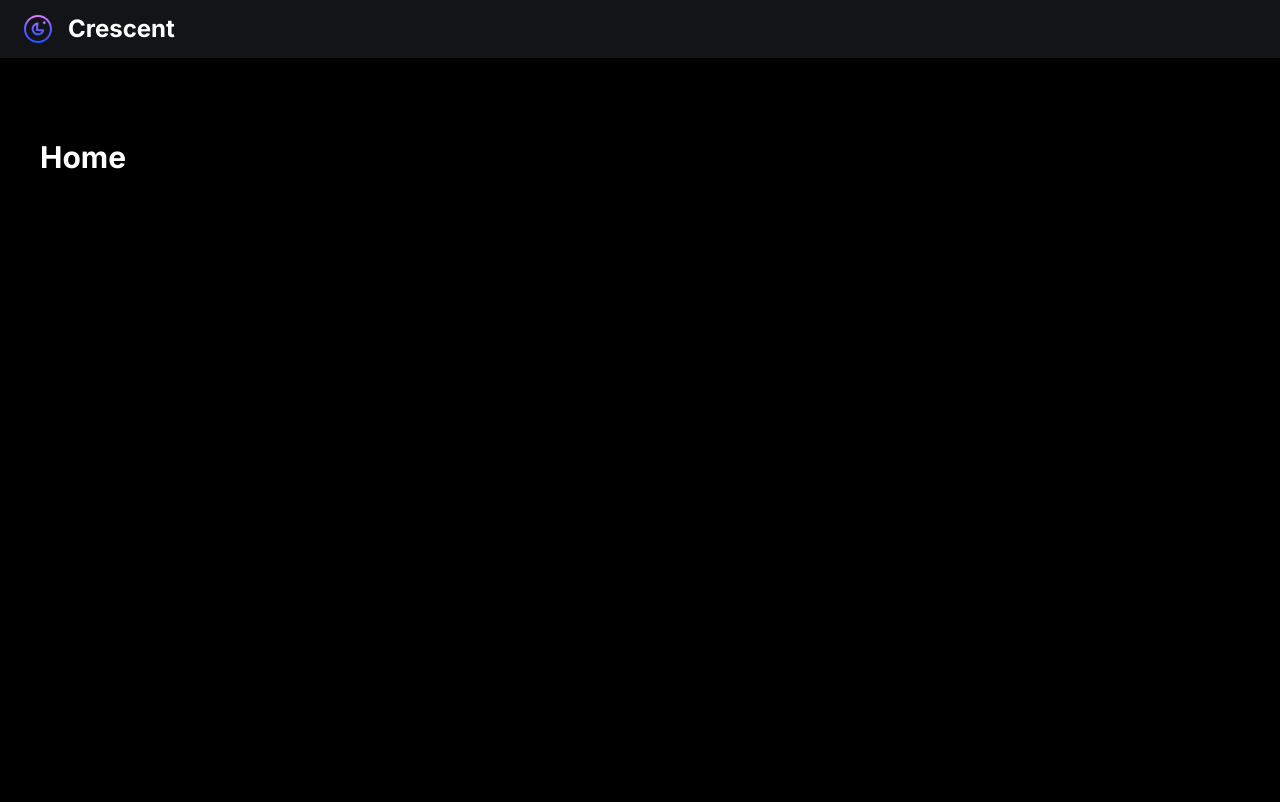
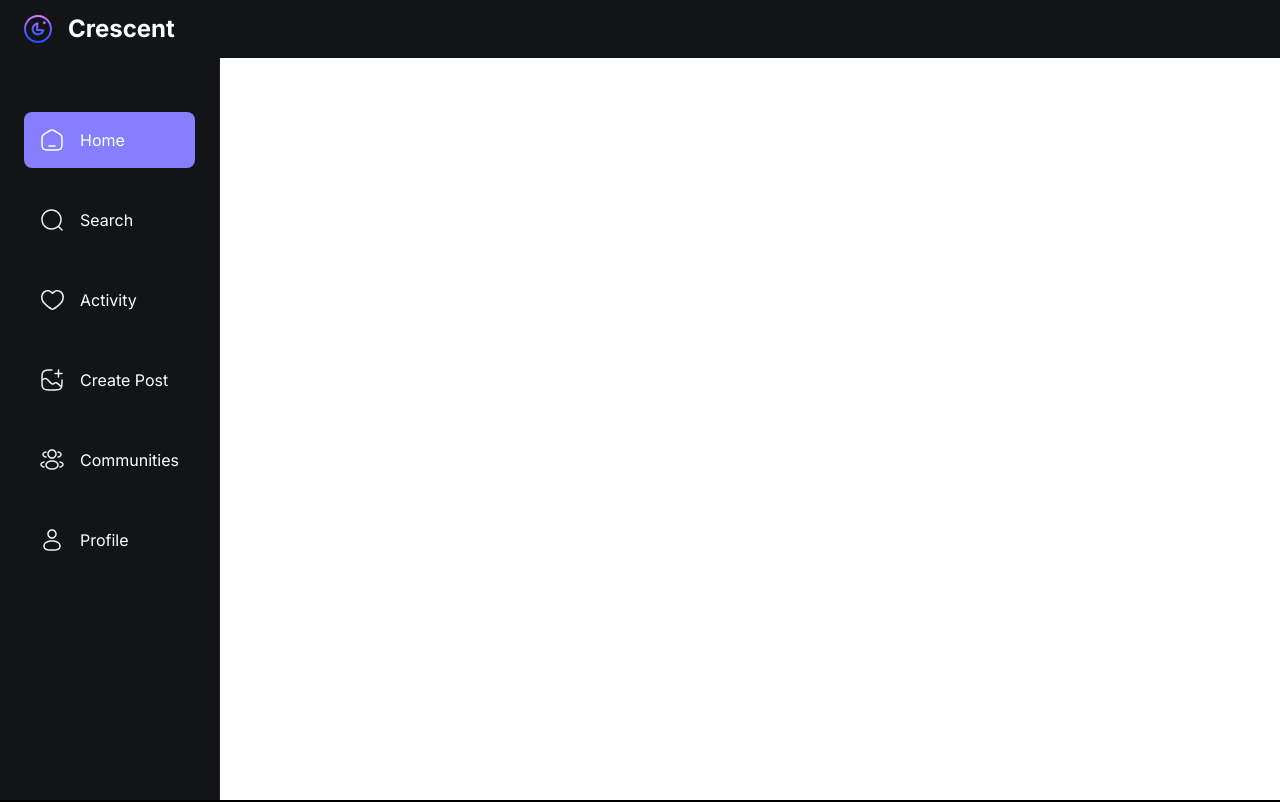
Before and after one commit to dannguyen9219/crescent, a Next.js app: page / in a window 1280 px wide. Shown: the top 802 px of the page. Built offline with nearby package versions, Linux system fonts and the light colour scheme; no server answers.

Commit message:
left side bar done

```diff
--- a/components/shared/LeftSideBar.tsx
+++ b/components/shared/LeftSideBar.tsx
@@ -1,11 +1,60 @@
+"use client"
+
+import Link from 'next/link'
+import Image from "next/image"
+import { usePathname, useRouter } from "next/navigation"
+import { SignedIn, SignOutButton } from '@clerk/nextjs'
 
 
+// Application Imports || Define Imports
+// =================================================================================================
+// =================================================================================================
+import { sidebarLinks } from '@/constants/index'
 
+
+// Application Components || Define Exports
+// =================================================================================================
+// =================================================================================================
 export const LeftSideBar = () => {
+  const router = useRouter()
+  const pathname = usePathname()
 
   return (
-    <h1>
-      Left Side Bar
-    </h1>
+    <section className="custom-scrollbar leftsidebar">
+      <div className="flex w-full flex-1 flex-col gap-6 px-6">
+        {sidebarLinks.map((link) => {
+          const isActive = (pathname.includes(link.route) && link.route.length > 1) || pathname === link.route
+          return (
+            <Link
+              href={link.route}
+              key={link.label}
+              className={`leftsidebar_link ${isActive && "bg-primary-500"}`}
+            >
+              <Image
+                src={link.imgURL}
+                alt={link.label}
+                width={24}
+                height={24}
+              />
+              <p className='text-light-1 max-lg:hidden'>
+                {link.label}
+              </p>
+            </Link>
+          )
+        })}
+      </div>
+      <div className="mt-10 px-6">
+        <SignedIn>
+          <SignOutButton signOutCallback={() => router.push("/sign-in")}>
+            <div className="flex cursor-pointer gap-4 p-4">
+              <Image src="/assets/logout.svg" alt="logout" width={24} height={24} />
+              <p className='text-light-2 max-lg:hidden'>
+                Logout
+              </p>
+            </div>
+          </SignOutButton>
+        </SignedIn>
+      </div>
+    </section>
   )
 }
--- /dev/null
+++ b/constants/index.js
@@ -0,0 +1,44 @@
+export const sidebarLinks = [
+  {
+    imgURL: "/assets/home.svg",
+    route: "/",
+    label: "Home",
+  },
+  {
+    imgURL: "/assets/search.svg",
+    route: "/search",
+    label: "Search",
+  },
+  {
+    imgURL: "/assets/heart.svg",
+    route: "/activity",
+    label: "Activity",
+  },
+  {
+    imgURL: "/assets/create.svg",
+    route: "/create-thread",
+    label: "Create Post",
+  },
+  {
+    imgURL: "/assets/community.svg",
+    route: "/communities",
+    label: "Communities",
+  },
+  {
+    imgURL: "/assets/user.svg",
+    route: "/profile",
+    label: "Profile",
+  },
+]
+
+export const profileTabs = [
+  { value: "threads", label: "Threads", icon: "/assets/reply.svg" },
+  { value: "replies", label: "Replies", icon: "/assets/members.svg" },
+  { value: "tagged", label: "Tagged", icon: "/assets/tag.svg" },
+]
+
+export const communityTabs = [
+  { value: "threads", label: "Threads", icon: "/assets/reply.svg" },
+  { value: "members", label: "Members", icon: "/assets/members.svg" },
+  { value: "requests", label: "Requests", icon: "/assets/request.svg" },
+]
```
